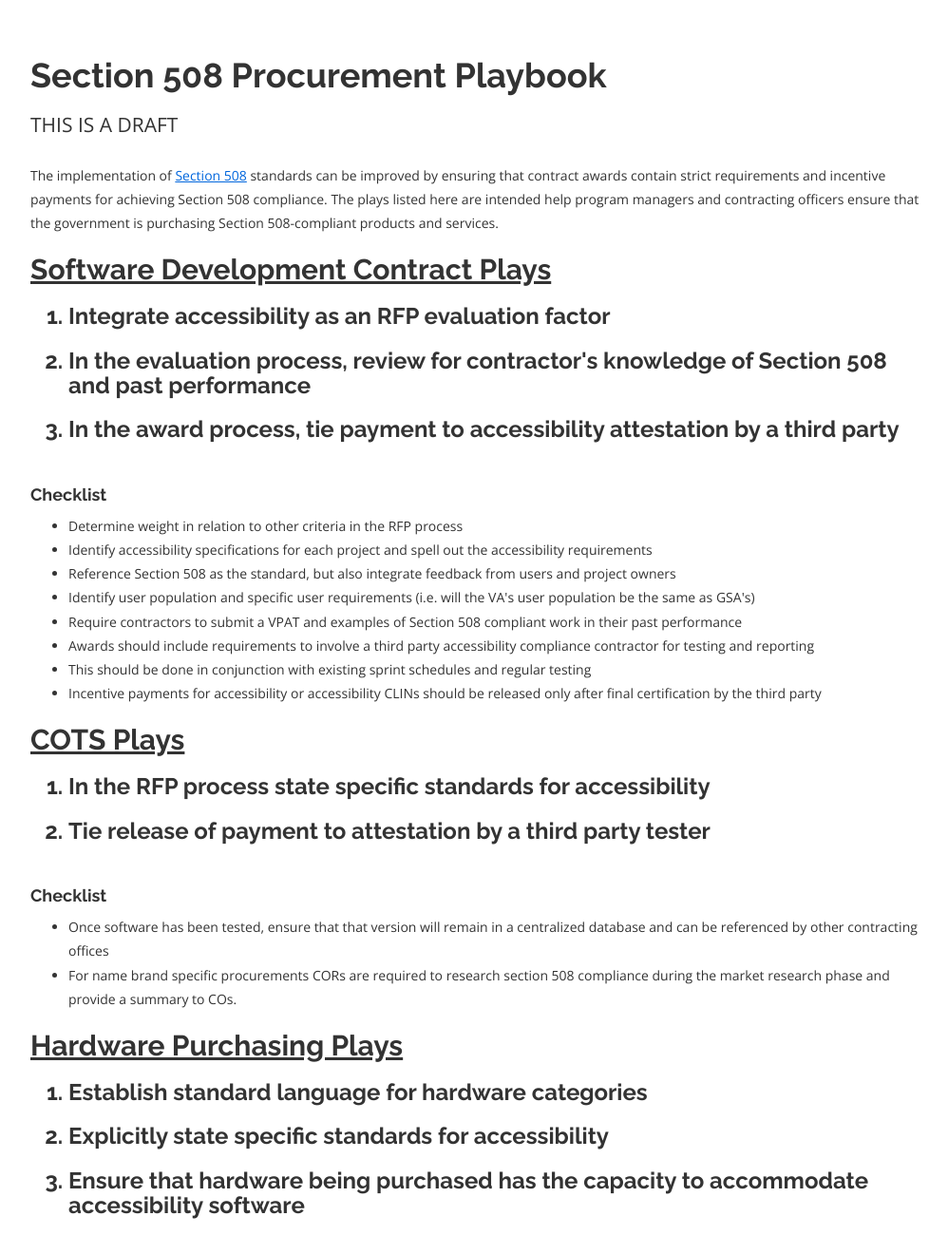
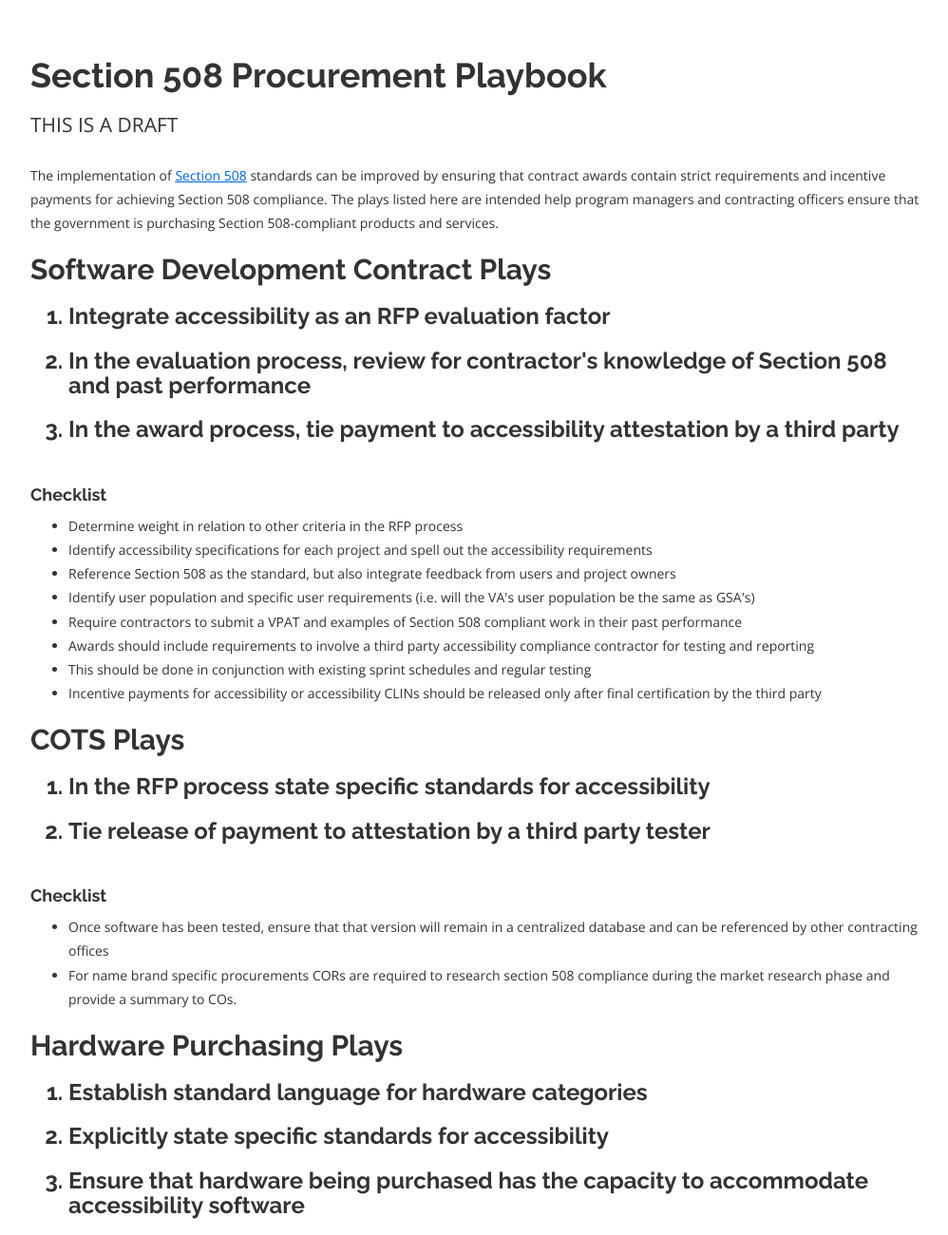
Before and after one commit to 18F/508-procurement-playbook, a plain HTML site: page index.html in a window 1280 px wide. Shown: the whole page at 95% size, without its empty margins (38-1036 px from the left). Drawn offline with nearby package versions, Linux system fonts and the light colour scheme.

Commit message:
Underlines be gone

```diff
--- a/index.html
+++ b/index.html
@@ -29,7 +29,7 @@
         <p class="lead">THIS IS A DRAFT</p>
         <p>The implementation of <a href="http://section508.gov">Section 508</a> standards can be improved by ensuring that contract awards contain strict requirements and incentive payments for achieving Section 508 compliance. The plays listed here are intended help program managers and contracting officers ensure that the government is purchasing Section 508-compliant products and services.</p>
 
-        <h2><u>Software Development Contract Plays</u></h2>
+        <h2>Software Development Contract Plays</h2>
 
         <ol>
           <h3><li>Integrate accessibility as an RFP evaluation factor</li></h3>
@@ -51,7 +51,7 @@
           <li>Incentive payments for accessibility or accessibility CLINs should be released only after final certification by the third party</li>
         </ul>
 
-        <h2><u>COTS Plays</u></h2>
+        <h2>COTS Plays</h2>
 
         <ol>
           <h3><li>In the RFP process state specific standards for accessibility</li></h3>
@@ -66,7 +66,7 @@
           <li>For name brand specific procurements CORs are required to research section 508 compliance during the market research phase and provide a summary to COs.</li>
         </ul>
 
-        <h2><u>Hardware Purchasing Plays</u></h2>
+        <h2>Hardware Purchasing Plays</h2>
 
         <ol>
           <h3><li>Establish standard language for hardware categories</li></h3>
```
